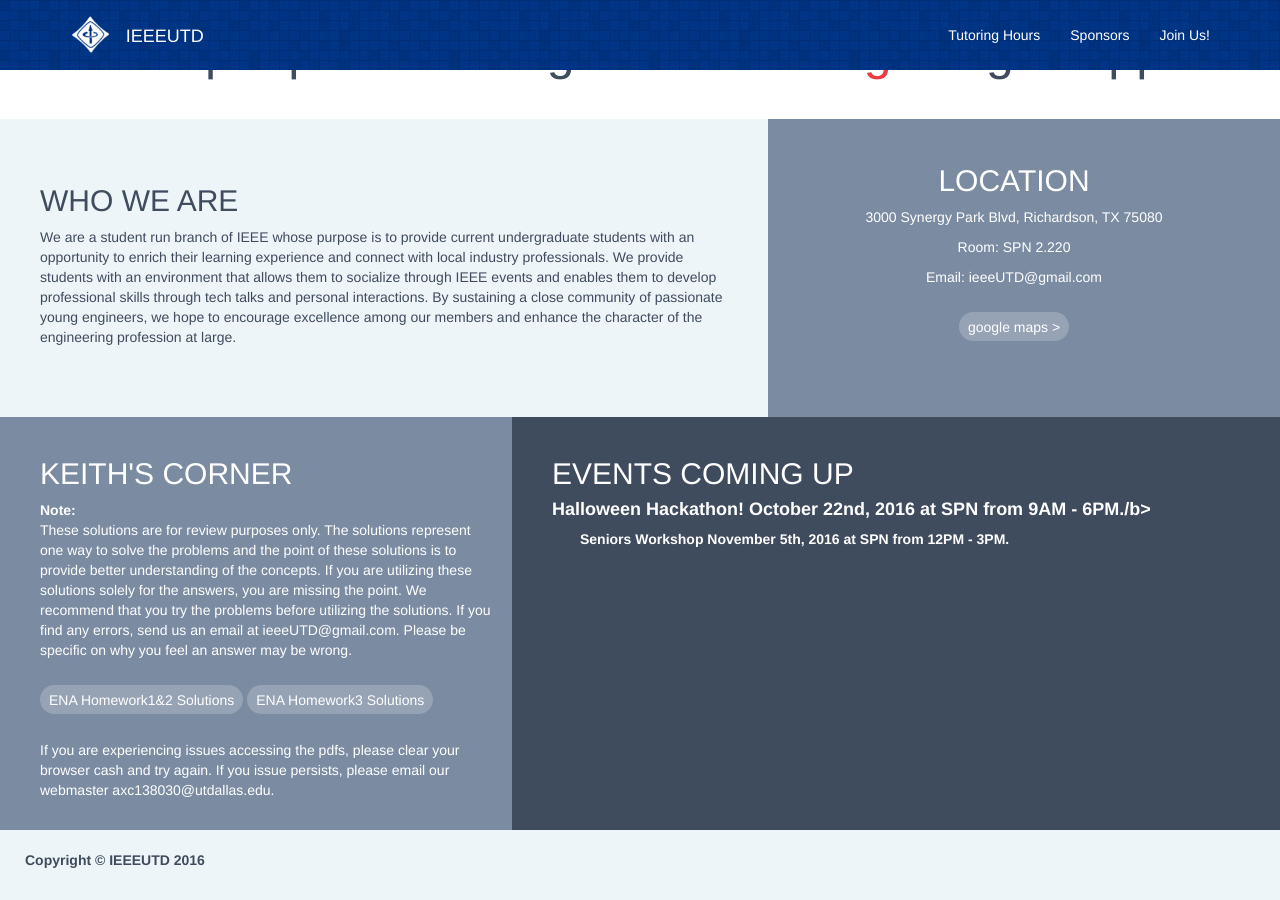
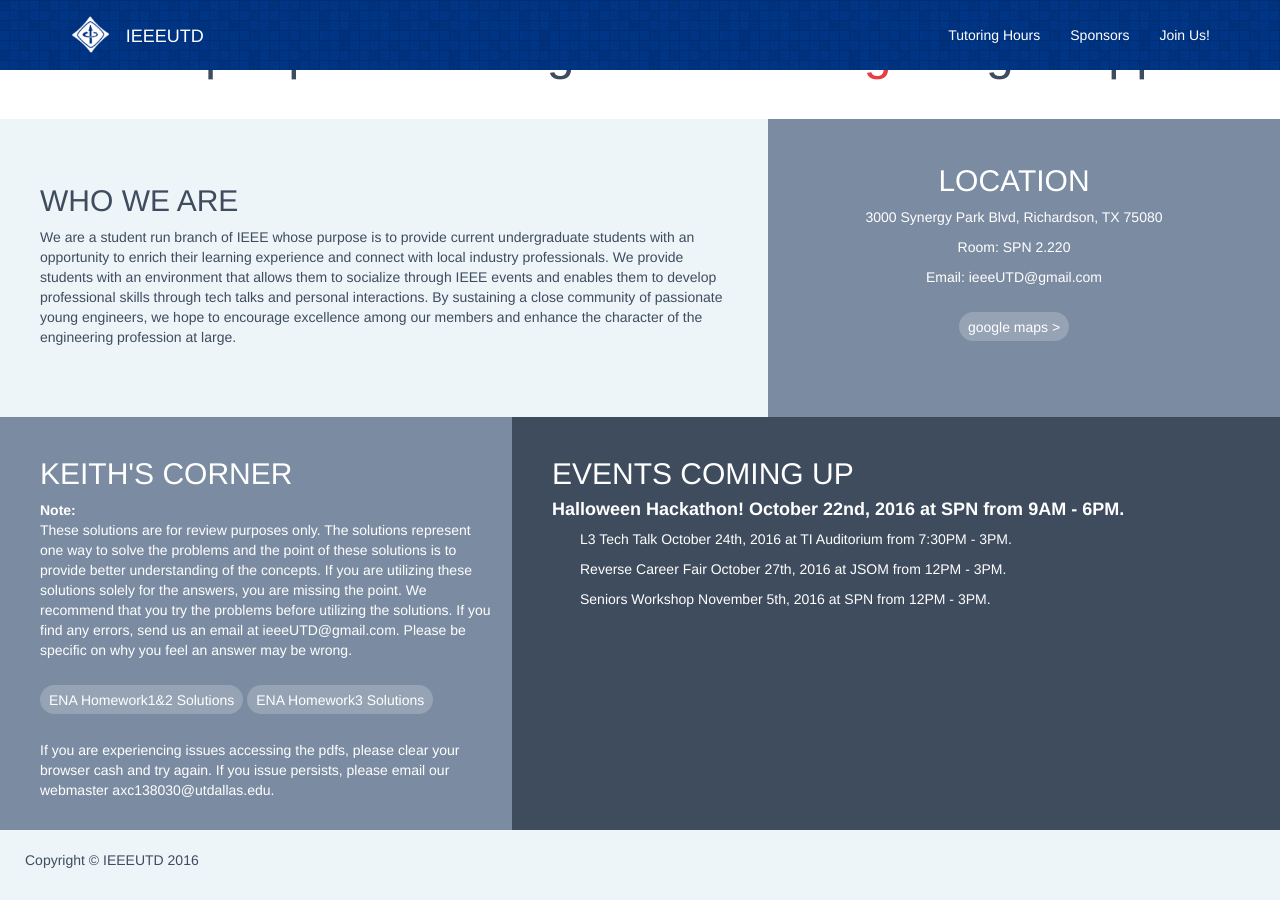
Before and after one commit to IEEEUTD/IEEEUTD.github.io, a Jekyll site: the page index.html, which Jekyll copies as it is, in a window 1280 px wide and 900 px high, scrolled down 623 px. Built offline with Jekyll 4.4.1, drawn with Linux system fonts in a browser that asks for light colours.

Commit message:
added extra events.

```diff
--- a/index.html
+++ b/index.html
@@ -140,8 +140,10 @@
                 </div>
                 <div class="upcoming_events">
                     <h2>EVENTS COMING UP</h2>
-                    <p><h4><b><span>Halloween Hackathon! October 22nd, 2016 at SPN from 9AM - 6PM.</span>/b></h4></p>
+                    <p><h4><b><span>Halloween Hackathon! October 22nd, 2016 at SPN from 9AM - 6PM.</span></b></h4></p>
                     <p></p>
+                    <p><span style="margin-left:2em">L3 Tech Talk October 24th, 2016 at TI Auditorium from 7:30PM - 3PM.</span></p>
+                    <p><span style="margin-left:2em">Reverse Career Fair October 27th, 2016 at JSOM from 12PM - 3PM.</span></p>
                     <p><span style="margin-left:2em">Seniors Workshop November 5th, 2016 at SPN from 12PM - 3PM.</span></p>
                 </div>
             </div>
```
